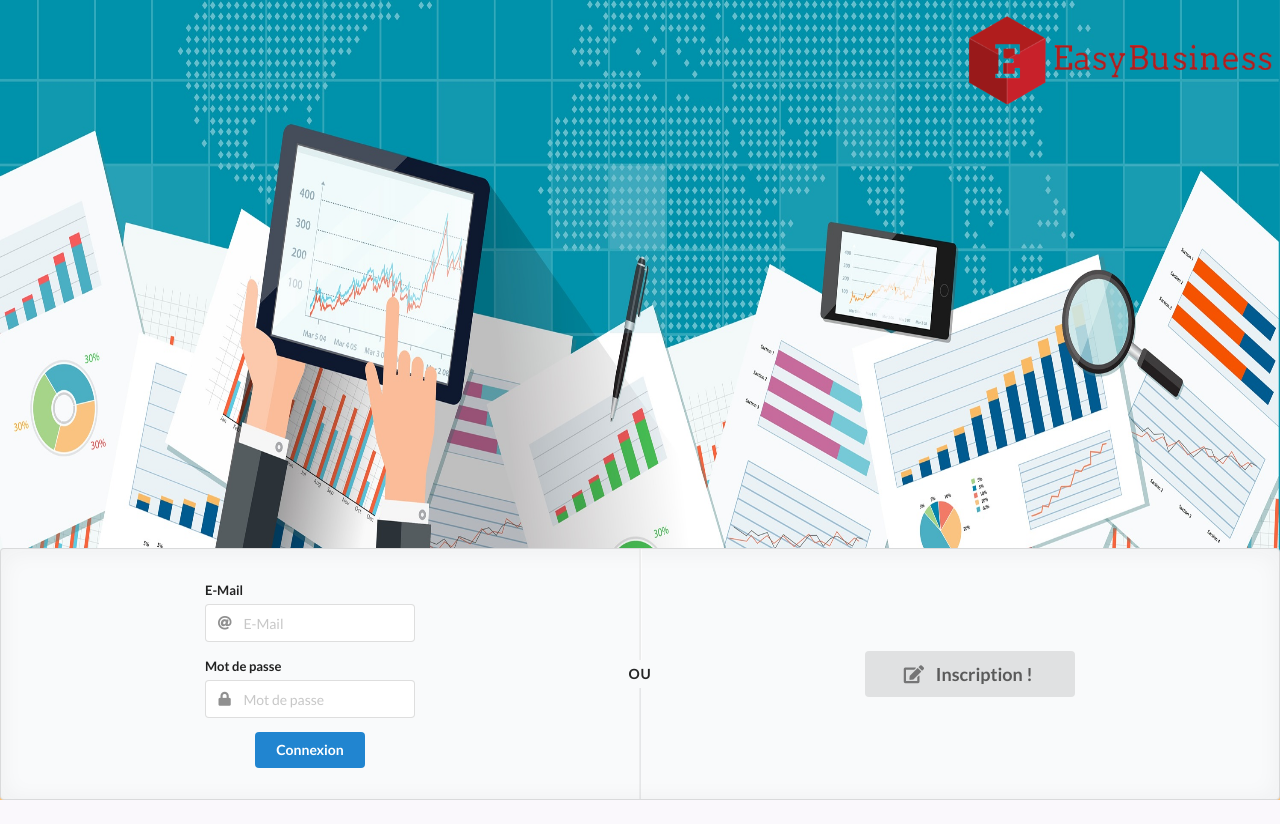
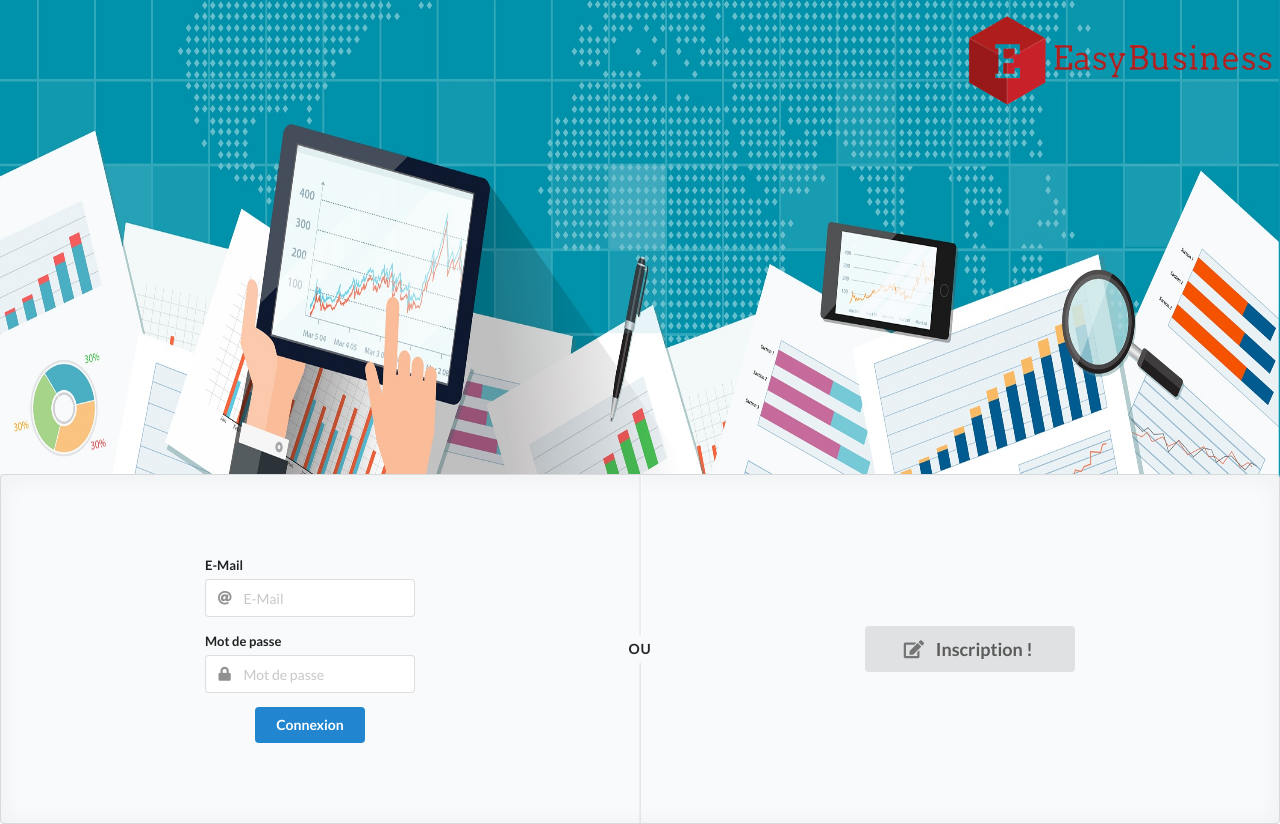
Before and after one commit to Sourciluss667/easybusiness, a PHP site: page /views/register.php in a window 1280 px wide. Before the commit the page ends 800 px from the top, so only its background shows below. Run offline with PHP 8.4, Linux system fonts and the light colour scheme.

Commit message:
Connexion & Inscription FINI coté client

```diff
--- a/dev/public/css/register.css
+++ b/dev/public/css/register.css
@@ -1,7 +1,12 @@
+body {
+    overflow: hidden;
+}
+
 #connexion {
     position: absolute;
-    bottom: 0%;
+    bottom: -3%;
     width: 100%;
+    height: 350px;
 }
 
 #inscription {
@@ -23,15 +28,23 @@
     width: 100%;
     height: 100%;
 
-    background-color: #ffbf6c;
+    background-color: #97b8ff;
     background-repeat:no-repeat;
     background-image: url('../img/accounting_background.jpg') !important;
     background-size: 100% 75%;
 }
 
 .fade-enter-active, .fade-leave-active {
-    transition: opacity .5s;
+    transition: transform 1.5s;
+
+
 }
-  .fade-enter, .fade-leave-to /* .fade-leave-active below version 2.1.8 */ {
-    opacity: 0;
+  .fade-enter {
+    transform: translateY(100%);
+
 }
+
+.fade-leave-to {
+    transform: translateY(100%);
+
+}
```
